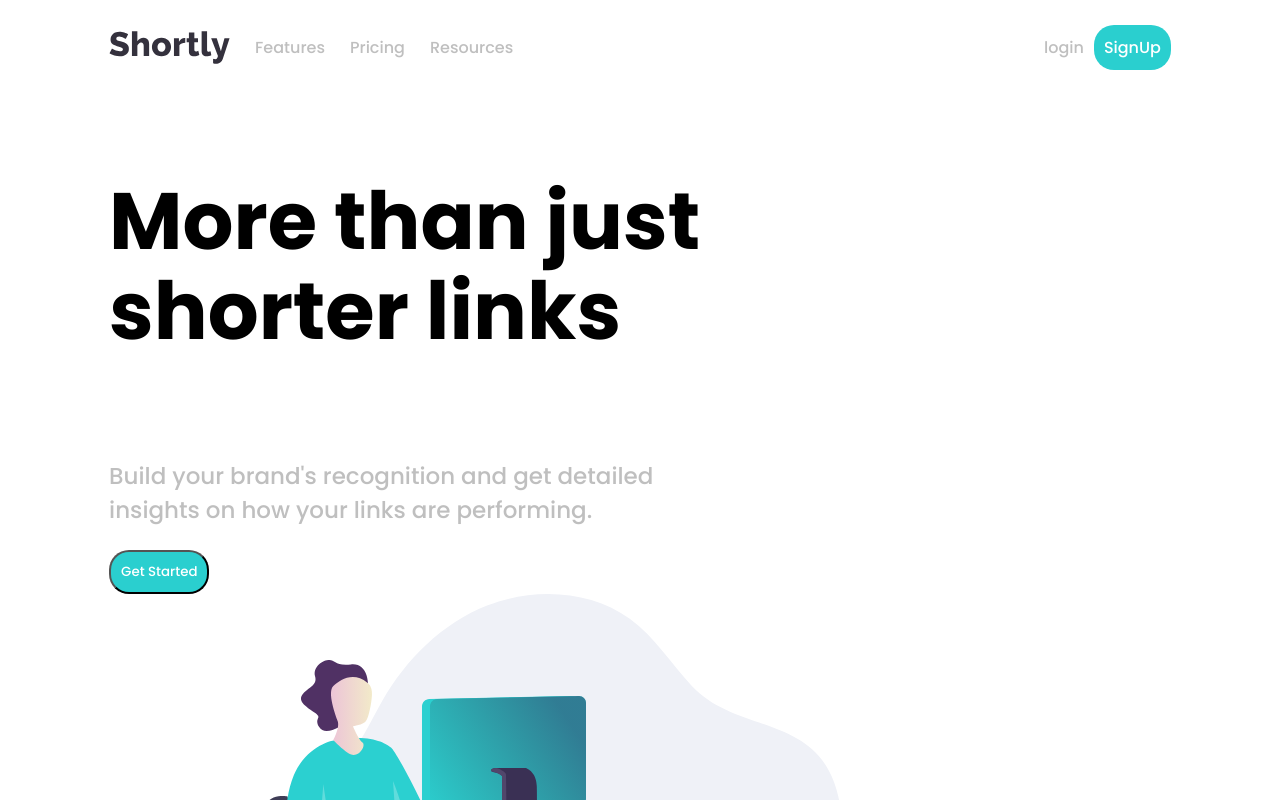
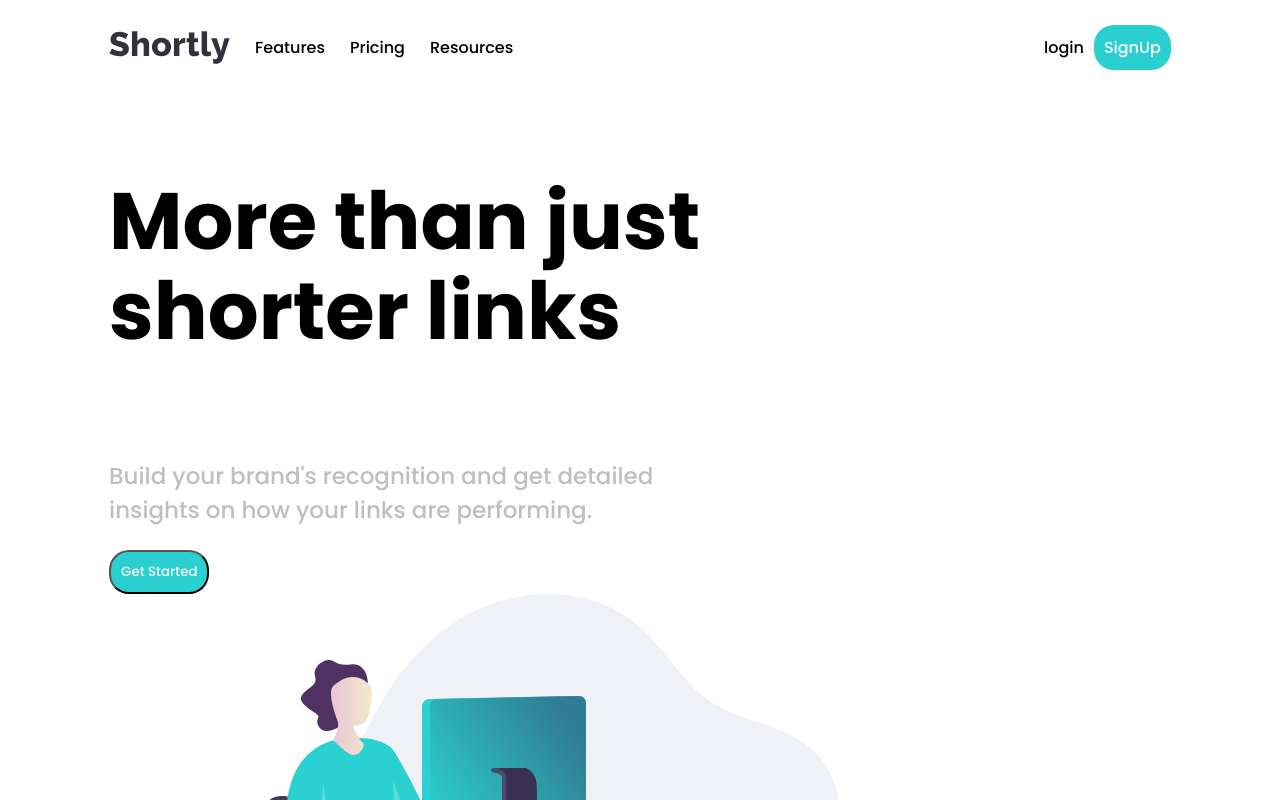
Before and after one commit to GONZOLOL/url-shortening-api-master, a React (Create React App) app: page / in a window 1280 px wide. Shown: the top 800 px of the page. Built offline with nearby package versions, Linux system fonts and the light colour scheme.

Commit message:
elements <a> renamed to <span> elements

```diff
--- a/src/components/header.jsx
+++ b/src/components/header.jsx
@@ -1,5 +1,4 @@
 import {ReactComponent as Logo} from '../images/logo.svg';
-
 
 function Header() {
     return (
@@ -7,13 +6,13 @@ function Header() {
             <header className='navBar-header'>
                 <div className="navBar-header-left">
                     <Logo />
-                    <a>Features</a>
-                    <a>Pricing</a>
-                    <a>Resources</a>
+                    <span>Features</span>
+                    <span>Pricing</span>
+                    <span>Resources</span>
                 </div>
                 <div className="navBar-header-right">
-                    <a>login</a>
-                    <a className='boton'>SignUp</a>
+                    <span>login</span>
+                    <span className='boton'>SignUp</span>
                 </div>
             </header>
         </>
```
